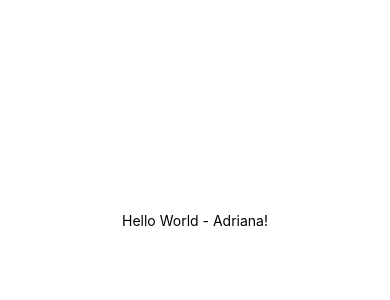
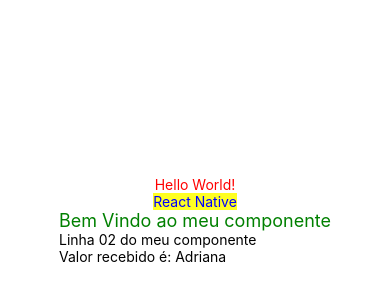
Before and after one commit to driaavila/Projeto01-React-Native, a React Native app: screen / in a window 390 px wide. Shown: the part 202-502 px from the top of the page. Built offline with nearby package versions, Linux system fonts and the light colour scheme.

Commit message:
Semana 1

```diff
--- a/App.js
+++ b/App.js
@@ -1,11 +1,14 @@
 import { StatusBar } from 'expo-status-bar';
 import React from 'react';
-import { StyleSheet, Text, View } from 'react-native';
+import { ColorPropType, StyleSheet, Text, View } from 'react-native';
+import Meucomponente from './componentes/meucomponente';
 
 export default function App() {
   return (
     <View style={styles.container}>
-      <Text>Hello World - Adriana!</Text>
+      <Text style={{color:'red'}}>Hello World!</Text>
+      <Text style={styles.outrosEStilos}>React Native</Text>
+      <Meucomponente name="Adriana"></Meucomponente>
       <StatusBar style="auto" />
     </View>
   );
@@ -18,4 +21,9 @@ const styles = StyleSheet.create({
     alignItems: 'center',
     justifyContent: 'center',
   },
+
+  outrosEStilos: {
+    backgroundColor: '#ff2',
+    color: 'blue',
+  }
 });
--- /dev/null
+++ b/componentes/meucomponente.js
@@ -0,0 +1,13 @@
+import React from 'react';
+import {Text, View} from 'react-native';
+
+
+export default function(props){
+    return(
+        <View>
+            <Text style={{color: 'green', fontSize: 18}}>Bem Vindo ao meu componente</Text>
+            <Text>Linha 02 do meu componente</Text>
+            <Text>Valor recebido é: {props.name}</Text>
+        </View>
+    )
+}
```
